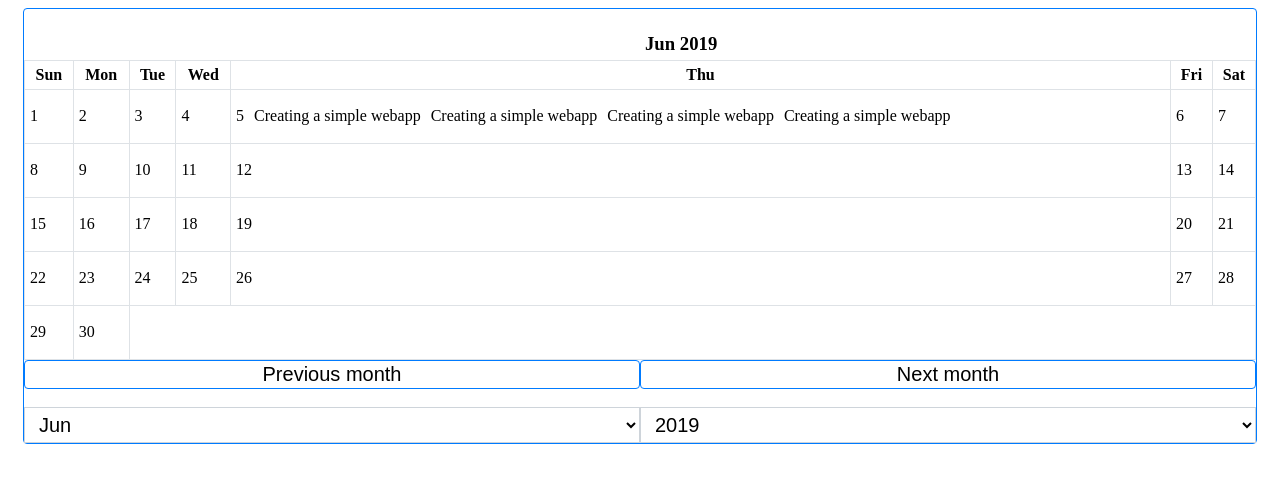
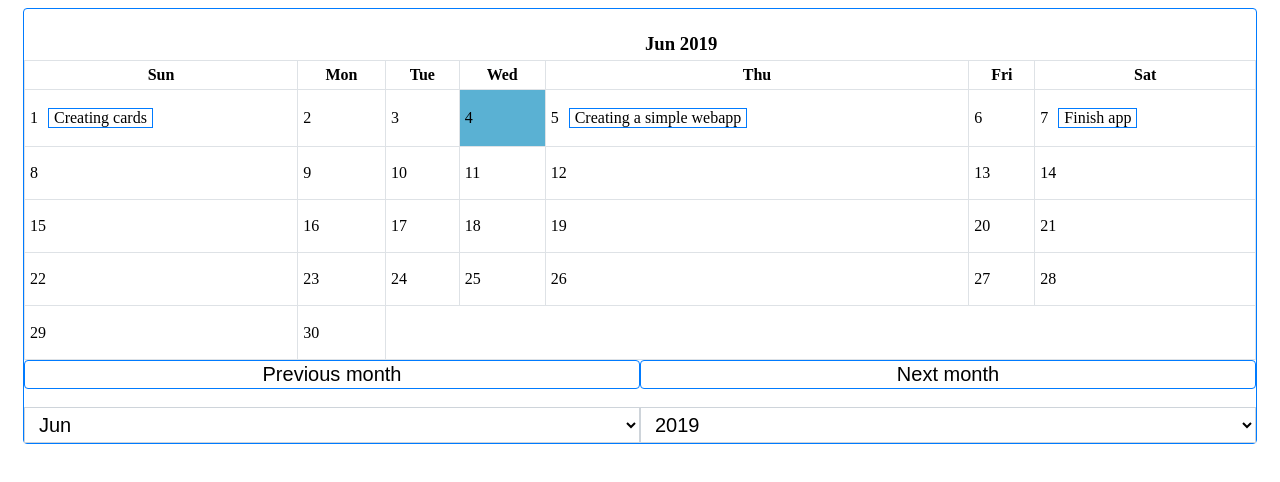
Before and after one commit to bendikmdelp/Webprosjekt-2019, a plain HTML site: page code/homepage/calender/index.html in a window 1280 px wide. Shown: the top 482 px of the page. Drawn offline with Linux system fonts and the light colour scheme.

Commit message:
added class to current date.

```diff
--- a/code/homepage/calender/index.css
+++ b/code/homepage/calender/index.css
@@ -68,6 +68,12 @@ table {
 }
 
 .calendarTask {
-    padding-left: 10px;
+    margin-left: 10px;
+    padding-left: 5px;
+    padding-right: 5px;
     display: inline-block;
+    border: 1px solid #007bff;
 }
+.today {
+    background-color: rgba(46,157,200,0.79);
+}
--- a/code/homepage/calender/index.js
+++ b/code/homepage/calender/index.js
@@ -25,7 +25,6 @@ let tasks=[
         name: "Creating cards",
         dueDate: "2019-06-01",
         description: "Need to create the card needed in the app"
-
     },
     {
         id:4,
@@ -87,36 +86,35 @@ function renderCalender(month, year) {
             else {
                 let grid = document.createElement("td");
                 let gridText = document.createTextNode(date);
-                if (date === today.getDate() && year === today.getFullYear() && month === today.getMonth()) {}
+                if (date === today.getDate() && year === today.getFullYear() && month === today.getMonth()) {
+                    grid.classList.add("today"); //styling for current day
+                }
                 grid.appendChild(gridText);
-                // SKRIV IFFENE HER
+                // Hardcode each "card" and adds a class for styling.
+                // month starts on 0, so january = 0.
                 if(year === 2019 && month === 5 && date === 5){
                     let taskElement = document.createElement("div");
-                    taskElement.classList.add("calendarTask")
+                    taskElement.classList.add("calendarTask");
                     taskElement.innerHTML = tasks[0].name;
                     grid.appendChild(taskElement)
-                    console.log(year + " " + month + " " + date)
                 }
-                if(year === 2019 && month === 5 && date === 5){
+                if(year === 2019 && month === 5 && date === 7){
                     let taskElement = document.createElement("div");
-                    taskElement.classList.add("calendarTask")
-                    taskElement.innerHTML = tasks[0].name;
+                    taskElement.classList.add("calendarTask");
+                    taskElement.innerHTML = tasks[1].name;
                     grid.appendChild(taskElement)
-                    console.log(year + " " + month + " " + date)
                 }
-                if(year === 2019 && month === 5 && date === 5){
+                if(year === 2019 && month === 5 && date === 1){
                     let taskElement = document.createElement("div");
-                    taskElement.classList.add("calendarTask")
-                    taskElement.innerHTML = tasks[0].name;
+                    taskElement.classList.add("calendarTask");
+                    taskElement.innerHTML = tasks[2].name;
                     grid.appendChild(taskElement)
-                    console.log(year + " " + month + " " + date)
                 }
-                if(year === 2019 && month === 5 && date === 5){
+                if(year === 2019 && month === 4 && date === 29){
                     let taskElement = document.createElement("div");
-                    taskElement.classList.add("calendarTask")
-                    taskElement.innerHTML = tasks[0].name;
+                    taskElement.classList.add("calendarTask");
+                    taskElement.innerHTML = tasks[3].name;
                     grid.appendChild(taskElement)
-                    console.log(year + " " + month + " " + date)
                 }
                 row.appendChild(grid);
                 date++;
```
